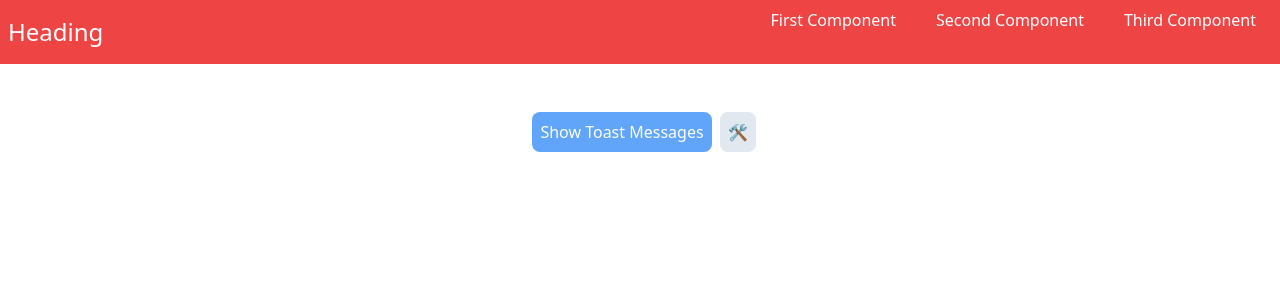
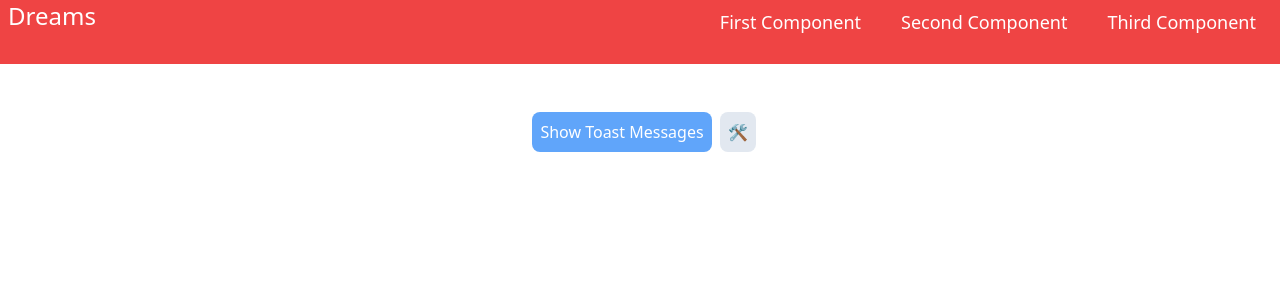
Before and after one commit to purushottam113/dreams_toast_notification, a React (Create React App) app: page / in a window 1280 px wide. Shown: the top 300 px of the page. Built offline with nearby package versions, Linux system fonts and the light colour scheme.

Commit message:
fixed UI bug

```diff
--- a/src/components/Head.js
+++ b/src/components/Head.js
@@ -3,12 +3,12 @@ import { Link } from 'react-router-dom'
 
 const Head = () => {
   return (
-    <div className='bg-red-500 flex content-between justify-between h-16 px-2 text-white'>
-      <h1 className='text-2xl my-auto'>Heading</h1>
+    <div className='bg-red-500 flex content-between justify-between h-16 px-2 text-white w-screen'>
+      <h1 className='sm:text-2xl text-xl'>Dreams</h1>
       <div className="flex gap-2 content-center">
-      <Link to="/"><h1 className='hover:bg-red-600 px-2 m-2 rounded-sm'>First Component</h1></Link>
-      <Link to="/component2"><h1 className='hover:bg-red-600 px-2 m-2 rounded-sm'>Second Component</h1></Link>
-      <Link to="/component3"><h1 className='hover:bg-red-600 px-2 m-2 rounded-sm'>Third Component</h1></Link>
+      <Link to="/"><h1 className='hover:bg-red-600 px-2 m-2 rounded-sm text-sm sm:text-lg'>First Component</h1></Link>
+      <Link to="/component2"><h1 className='hover:bg-red-600 px-2 m-2 rounded-sm text-sm sm:text-lg'>Second Component</h1></Link>
+      <Link to="/component3"><h1 className='hover:bg-red-600 px-2 m-2 rounded-sm text-sm sm:text-lg'>Third Component</h1></Link>
       </div>
     </div>
   )
```
